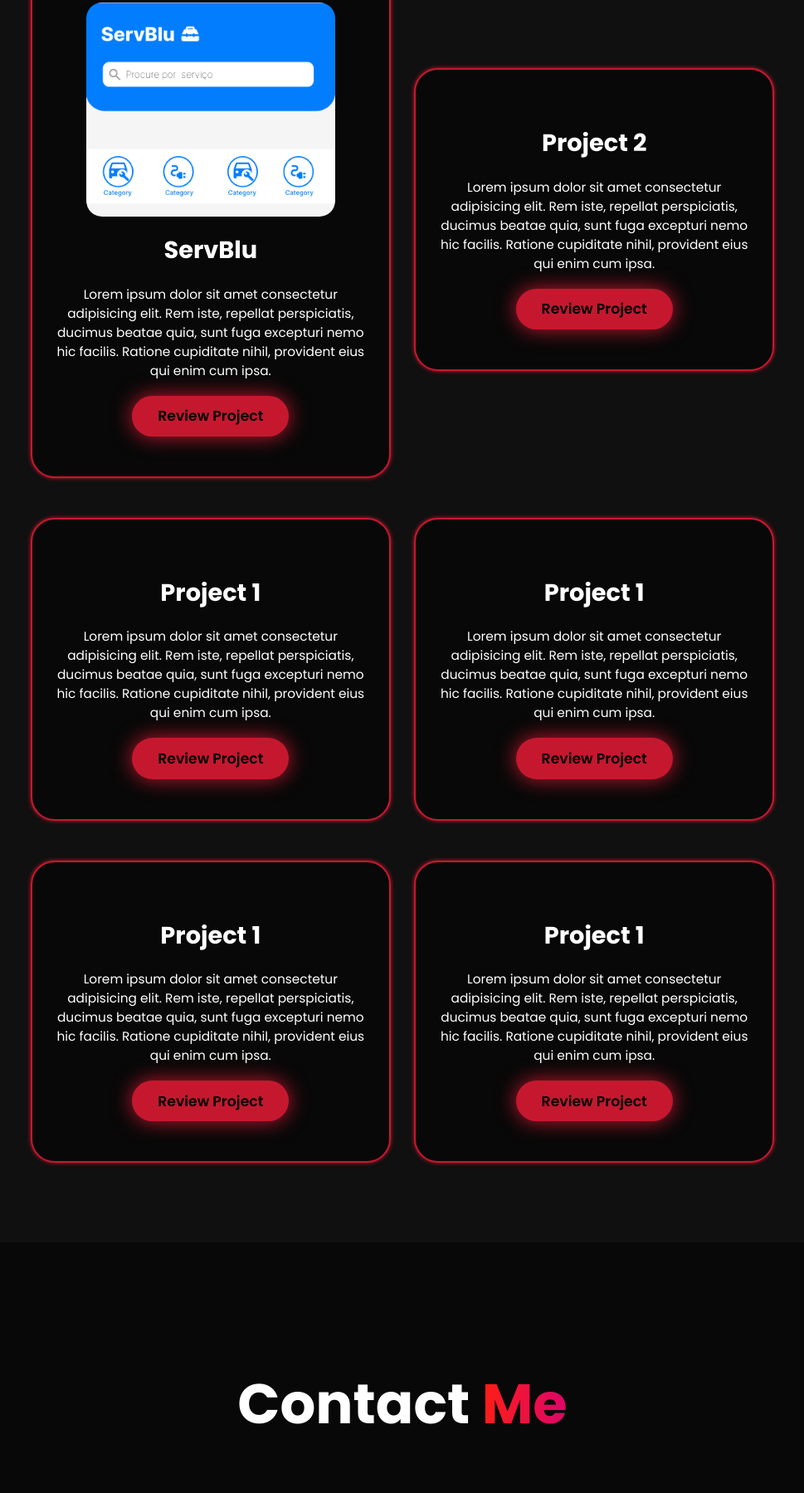
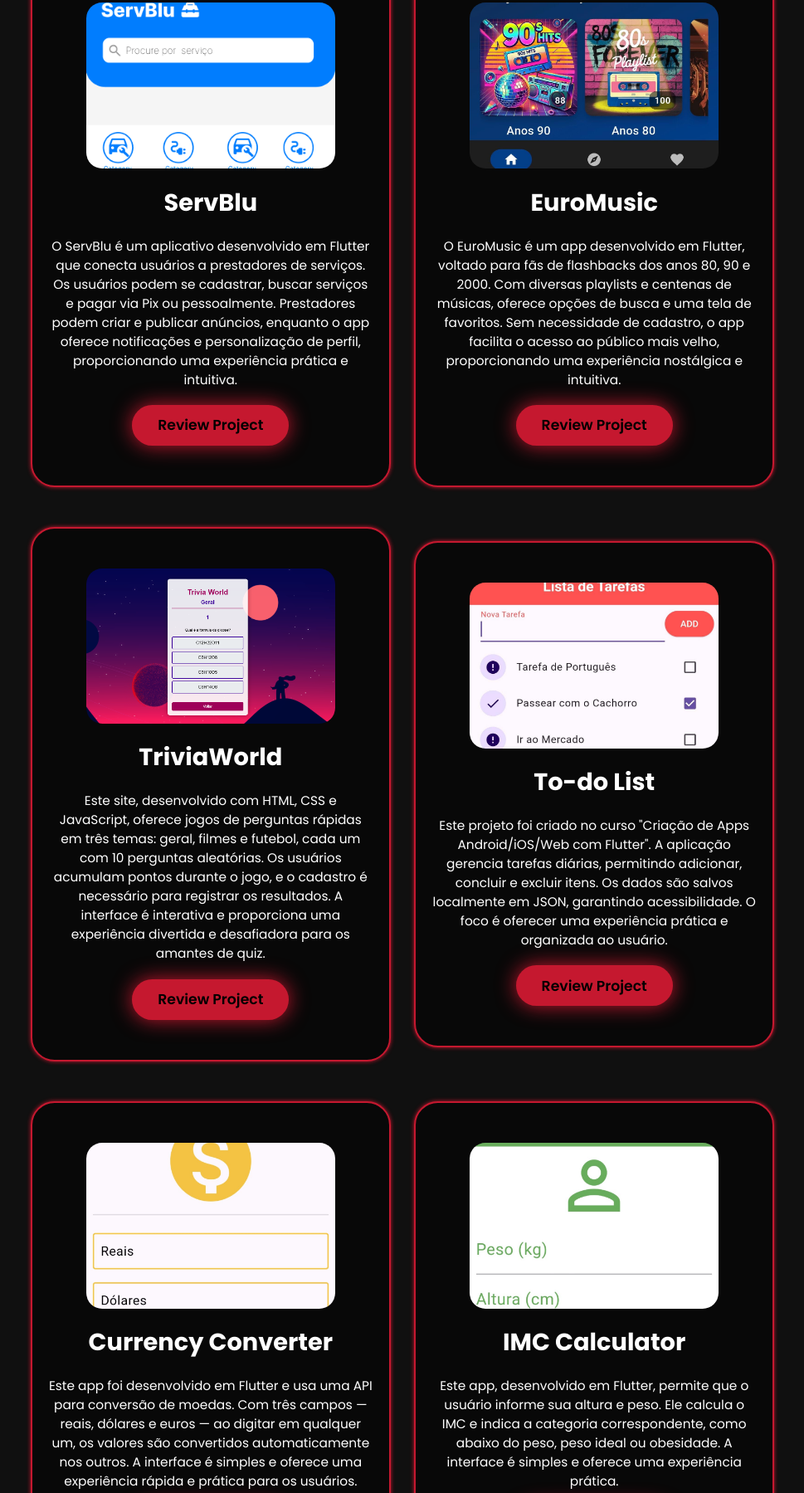
Before and after one commit to ericdiasblu/portfolio, a plain HTML site: page index.html in a window 1280 px wide. Shown: the part 4365-6164 px from the top of the page at 83% size, without its empty margins (155-1124 px from the left). Drawn offline with nearby package versions, Linux system fonts and the light colour scheme.

```diff
--- a/index.html
+++ b/index.html
@@ -135,55 +135,64 @@
             <div class="project-card">
                 <img src="/images/servblu.png" alt="">
                 <h3>ServBlu</h3>
-                <p>Lorem ipsum dolor sit amet consectetur adipisicing elit. Rem iste, repellat perspiciatis, ducimus
-                    beatae quia, sunt fuga excepturi nemo hic facilis. Ratione cupiditate nihil, provident eius qui enim
-                    cum ipsa.</p>
+                <p>O ServBlu é um aplicativo desenvolvido em Flutter que conecta usuários a prestadores de serviços. Os
+                    usuários podem se cadastrar, buscar serviços e pagar via Pix ou pessoalmente. Prestadores podem
+                    criar e publicar anúncios, enquanto o app oferece notificações e personalização de perfil,
+                    proporcionando uma experiência prática e intuitiva.
+                </p>
+                <div href="#" class="btn">Review Project</div>
+            </div>
+
+            <div class="project-card">
+                <img src="/images/euromusic.jpg" alt="">
+                <h3>EuroMusic</h3>
+                <p>O EuroMusic é um app desenvolvido em Flutter, voltado para fãs de flashbacks dos anos 80, 90 e 2000.
+                    Com diversas playlists e centenas de músicas, oferece opções de busca e uma tela de favoritos. Sem
+                    necessidade de cadastro, o app facilita o acesso ao público mais velho, proporcionando uma
+                    experiência nostálgica e intuitiva.
+                </p>
                 <div class="btn">Review Project</div>
             </div>
 
             <div class="project-card">
-                <img src="servblu.png" alt="">
-                <h3>Project 2</h3>
-                <p>Lorem ipsum dolor sit amet consectetur adipisicing elit. Rem iste, repellat perspiciatis, ducimus
-                    beatae quia, sunt fuga excepturi nemo hic facilis. Ratione cupiditate nihil, provident eius qui enim
-                    cum ipsa.</p>
-                <div class="btn">Review Project</div>
+                <img src="/images/triviaworld.png" alt="">
+                <h3>TriviaWorld</h3>
+                <p>Este site, desenvolvido com HTML, CSS e JavaScript, oferece jogos de perguntas rápidas em três temas:
+                    geral, filmes e futebol, cada um com 10 perguntas aleatórias. Os usuários acumulam pontos durante o
+                    jogo, e o cadastro é necessário para registrar os resultados. A interface é interativa e proporciona
+                    uma experiência divertida e desafiadora para os amantes de quiz.
+                </p>
+                <a href="https://github.com/ericdiasblu/TriviaWorld" class="btn">Review Project</a>
             </div>
 
             <div class="project-card">
-                <img src="servblu.png" alt="">
-                <h3>Project 1</h3>
-                <p>Lorem ipsum dolor sit amet consectetur adipisicing elit. Rem iste, repellat perspiciatis, ducimus
-                    beatae quia, sunt fuga excepturi nemo hic facilis. Ratione cupiditate nihil, provident eius qui enim
-                    cum ipsa.</p>
-                <div class="btn">Review Project</div>
+                <img src="images/todo.jpg" alt="">
+                <h3>To-do List</h3>
+                <p>Este projeto foi criado no curso "Criação de Apps Android/iOS/Web com Flutter". A aplicação gerencia
+                    tarefas diárias, permitindo adicionar, concluir e excluir itens. Os dados são salvos localmente em
+                    JSON, garantindo acessibilidade. O foco é oferecer uma experiência prática e organizada ao usuário.
+                </p>
+                <a href="https://github.com/ericdiasblu/lista_de_tarefas_remake_flutter" class="btn">Review Project</a>
             </div>
 
             <div class="project-card">
-                <img src="servblu.png" alt="">
-                <h3>Project 1</h3>
-                <p>Lorem ipsum dolor sit amet consectetur adipisicing elit. Rem iste, repellat perspiciatis, ducimus
-                    beatae quia, sunt fuga excepturi nemo hic facilis. Ratione cupiditate nihil, provident eius qui enim
-                    cum ipsa.</p>
-                <div class="btn">Review Project</div>
+                <img src="images/money.jpg" alt="">
+                <h3>Currency Converter</h3>
+                <p>Este app foi desenvolvido em Flutter e usa uma API para conversão de moedas. Com três campos — reais,
+                    dólares e euros — ao digitar em qualquer um, os valores são convertidos automaticamente nos outros.
+                    A interface é simples e oferece uma experiência rápida e prática para os usuários.
+                </p>
+                <a href="https://github.com/ericdiasblu/currency_converter_flutter" class="btn">Review Project</a>
             </div>
 
             <div class="project-card">
-                <img src="servblu.png" alt="">
-                <h3>Project 1</h3>
-                <p>Lorem ipsum dolor sit amet consectetur adipisicing elit. Rem iste, repellat perspiciatis, ducimus
-                    beatae quia, sunt fuga excepturi nemo hic facilis. Ratione cupiditate nihil, provident eius qui enim
-                    cum ipsa.</p>
-                <div class="btn">Review Project</div>
-            </div>
-
-            <div class="project-card">
-                <img src="servblu.png" alt="">
-                <h3>Project 1</h3>
-                <p>Lorem ipsum dolor sit amet consectetur adipisicing elit. Rem iste, repellat perspiciatis, ducimus
-                    beatae quia, sunt fuga excepturi nemo hic facilis. Ratione cupiditate nihil, provident eius qui enim
-                    cum ipsa.</p>
-                <div class="btn">Review Project</div>
+                <img src="images/imc.jpg" alt="">
+                <h3>IMC Calculator</h3>
+                <p>Este app, desenvolvido em Flutter, permite que o usuário informe sua altura e peso. Ele calcula o IMC
+                    e indica a categoria correspondente, como abaixo do peso, peso ideal ou obesidade. A interface é
+                    simples e oferece uma experiência prática.
+                </p>
+                <a href="https://github.com/ericdiasblu/imc_calculator_flutter" class="btn">Review Project</a>
             </div>
 
         </div>
--- a/style.css
+++ b/style.css
@@ -349,6 +349,9 @@ section {
 }
 
 .project-card img{
+    width: 100%; /* Ajusta a largura da imagem para ocupar 100% do contêiner */
+    height: auto; /* Mantém a proporção da imagem */
+    max-height: 200px; /* Define uma altura máxima (opcional) */
     max-width: 300px;
     border-radius: 2em;
     object-fit: cover;
```
Also changed, not shown: server.js (added, +60 -0 lines), images/euromusic.jpg (added), images/imc.jpg (added), images/money.jpg (added), images/todo.jpg (added), images/triviaworld.png (added).
